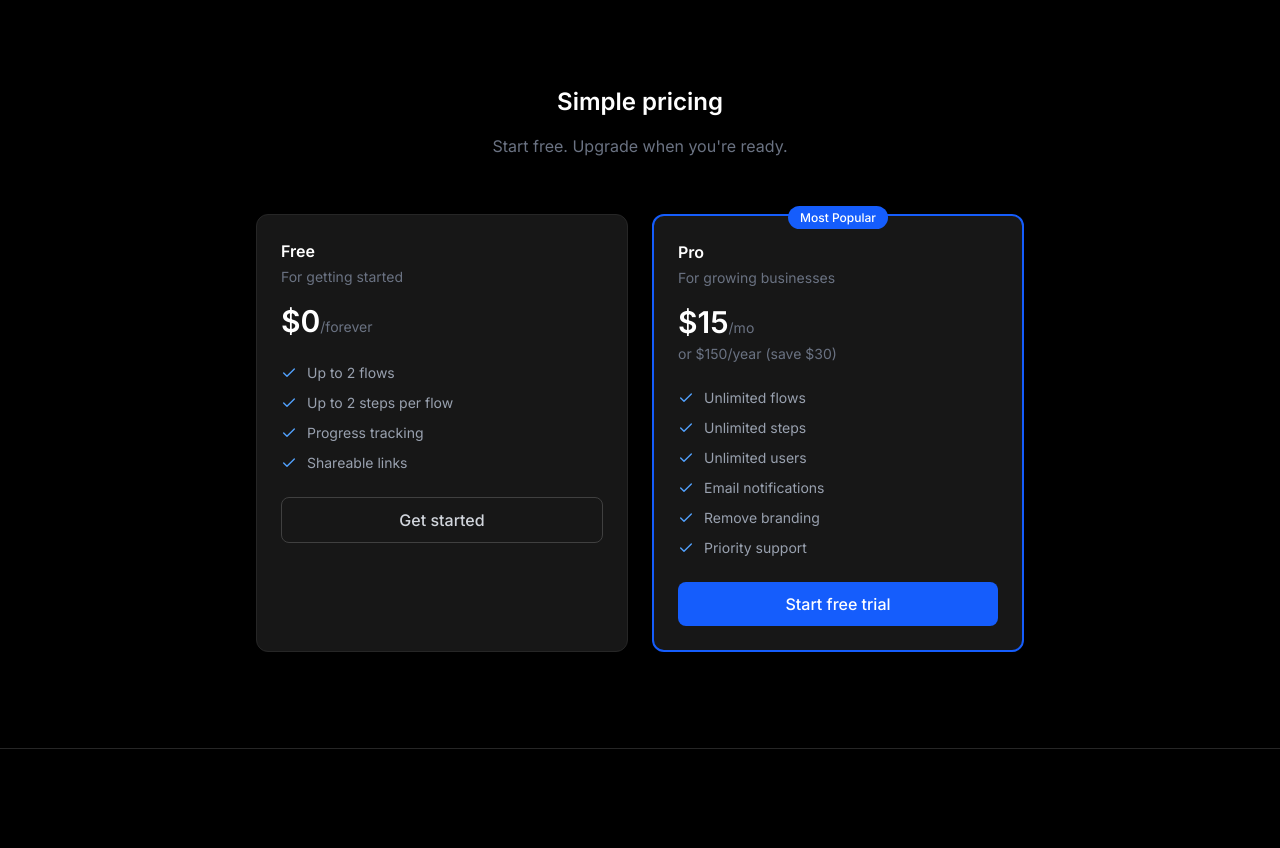
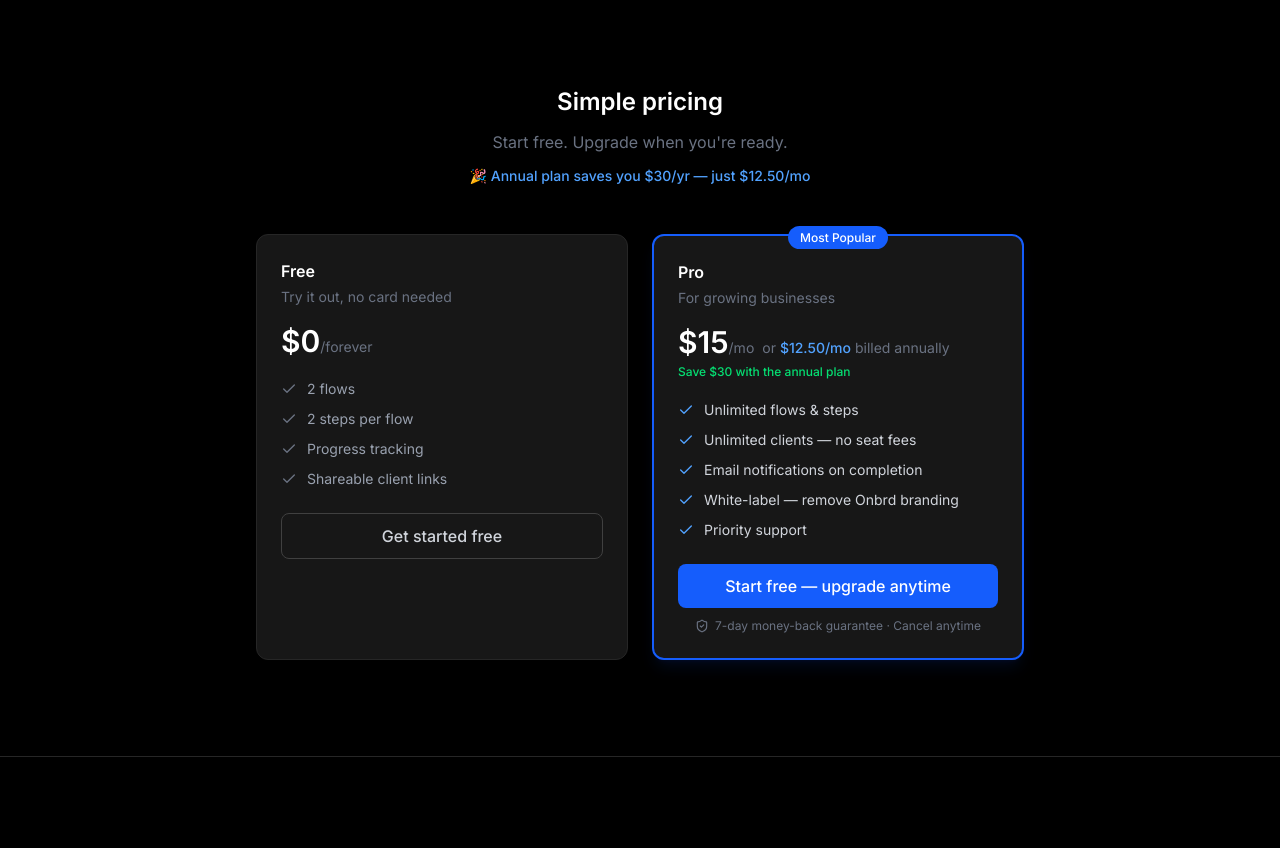
Before and after one commit to jp05831/onbrd, a Next.js app: page / in a window 1280 px wide. Shown: the part 1700-2548 px from the top of the page. Built offline with nearby package versions, Linux system fonts and the light colour scheme.

Commit message:
Improve billing page and landing pricing for conversion

```diff
--- a/app/dashboard/billing/page.tsx
+++ b/app/dashboard/billing/page.tsx
@@ -2,12 +2,12 @@
 
 import { useState, useEffect } from 'react'
 import { useSession } from 'next-auth/react'
-import { Check, Sparkles, AlertTriangle } from 'lucide-react'
+import { Check, Sparkles, AlertTriangle, ShieldCheck } from 'lucide-react'
 
 export default function BillingPage() {
   const { data: session, update } = useSession()
   const [currentPlan, setCurrentPlan] = useState<'free' | 'pro'>('free')
-  const [billingInterval, setBillingInterval] = useState<'month' | 'year'>('month')
+  const [billingInterval, setBillingInterval] = useState<'month' | 'year'>('year')
   const [loading, setLoading] = useState(false)
   const [cancelLoading, setCancelLoading] = useState(false)
   const [showCancelModal, setShowCancelModal] = useState(false)
@@ -47,7 +47,6 @@ export default function BillingPage() {
       if (data.success) {
         setCurrentPlan('free')
         setShowCancelModal(false)
-        // Refresh session to update plan
         await update()
         alert('Your subscription has been cancelled.')
       } else {
@@ -62,8 +61,8 @@ export default function BillingPage() {
   }
 
   const pricing = {
-    month: { price: 15, period: '/month', savings: null },
-    year: { price: 150, period: '/year', savings: 'Save $30' },
+    month: { displayPrice: '$15', period: '/mo', subtext: 'billed monthly', savings: null },
+    year: { displayPrice: '$12.50', period: '/mo', subtext: 'billed $150/yr', savings: 'Save $30' },
   }
 
   const selectedPrice = pricing[billingInterval]
@@ -74,6 +73,19 @@ export default function BillingPage() {
         <h1 className="text-2xl font-semibold text-gray-900 dark:text-white">Billing</h1>
         <p className="text-gray-500 dark:text-gray-400 mt-1">Manage your subscription and billing details.</p>
       </div>
+
+      {/* Value nudge for free users */}
+      {currentPlan === 'free' && (
+        <div className="bg-blue-50 dark:bg-blue-900/20 border border-blue-200 dark:border-blue-800/50 rounded-lg p-4 mb-6 flex items-start gap-3">
+          <Sparkles className="w-4 h-4 text-blue-600 dark:text-blue-400 mt-0.5 flex-shrink-0" />
+          <div>
+            <p className="text-sm font-medium text-blue-900 dark:text-blue-200">You&apos;re on the free plan</p>
+            <p className="text-sm text-blue-700 dark:text-blue-400 mt-0.5">
+              Limited to 2 flows and 2 steps each. Upgrade to Pro for unlimited flows, unlimited clients, and white-label branding.
+            </p>
+          </div>
+        </div>
+      )}
 
       {/* Current Plan */}
       <div className="bg-white dark:bg-neutral-900 border border-gray-200 dark:border-neutral-800 rounded-lg p-6 mb-6">
@@ -89,11 +101,10 @@ export default function BillingPage() {
               ? 'bg-blue-100 dark:bg-blue-900/50 text-blue-700 dark:text-blue-300'
               : 'bg-gray-100 dark:bg-neutral-800 text-gray-700 dark:text-gray-300'
           }`}>
-            {currentPlan === 'pro' ? 'Pro' : 'Free Trial'}
+            {currentPlan === 'pro' ? 'Pro' : 'Free'}
           </span>
         </div>
 
-        {/* Cancel Button for Pro users */}
         {currentPlan === 'pro' && (
           <div className="mt-4 pt-4 border-t border-gray-200 dark:border-neutral-800">
             <button
@@ -117,12 +128,18 @@ export default function BillingPage() {
               <h3 className="text-lg font-semibold text-gray-900 dark:text-white">Cancel Subscription</h3>
             </div>
             <p className="text-gray-600 dark:text-gray-300 mb-6">
-              Are you sure you want to cancel your Pro subscription? You'll lose access to:
+              Are you sure? You&apos;ll immediately lose access to:
             </p>
             <ul className="space-y-2 mb-6">
-              {['Unlimited flows', 'Unlimited steps', 'Email notifications', 'Priority support'].map((feature, i) => (
+              {[
+                'All flows beyond your first 2',
+                'Steps beyond 2 per flow',
+                'Email notifications',
+                'White-label branding',
+                'Priority support',
+              ].map((feature, i) => (
                 <li key={i} className="flex items-center gap-2 text-sm text-gray-600 dark:text-gray-400">
-                  <span className="w-1.5 h-1.5 bg-red-500 rounded-full" />
+                  <span className="w-1.5 h-1.5 bg-red-500 rounded-full flex-shrink-0" />
                   {feature}
                 </li>
               ))}
@@ -132,7 +149,7 @@ export default function BillingPage() {
                 onClick={() => setShowCancelModal(false)}
                 className="flex-1 py-2 border border-gray-200 dark:border-neutral-700 text-gray-700 dark:text-gray-300 text-sm font-medium rounded-md hover:bg-gray-50 dark:hover:bg-neutral-800"
               >
-                Keep Subscription
+                Keep My Plan
               </button>
               <button
                 onClick={handleCancel}
@@ -182,21 +199,22 @@ export default function BillingPage() {
           currentPlan === 'free' ? 'border-gray-300 dark:border-neutral-700' : 'border-gray-200 dark:border-neutral-800'
         }`}>
           <div className="flex items-center justify-between mb-4">
-            <h3 className="font-semibold text-gray-900 dark:text-white">Free Trial</h3>
+            <h3 className="font-semibold text-gray-900 dark:text-white">Free</h3>
             {currentPlan === 'free' && (
               <span className="text-xs font-medium text-gray-600 dark:text-gray-400">Current</span>
             )}
           </div>
-          <div className="mb-4">
+          <div className="mb-1">
             <span className="text-3xl font-semibold text-gray-900 dark:text-white">$0</span>
             <span className="text-gray-500 dark:text-gray-400">/forever</span>
           </div>
+          <p className="text-xs text-gray-400 dark:text-gray-500 mb-4">Try it out, no card needed</p>
           <ul className="space-y-3 mb-6">
             {[
-              'Up to 2 flows',
-              'Up to 2 steps per flow',
+              '2 flows',
+              '2 steps per flow',
               'Progress tracking',
-              'Shareable links',
+              'Shareable client links',
             ].map((feature, i) => (
               <li key={i} className="flex items-center gap-2 text-sm text-gray-600 dark:text-gray-400">
                 <Check className="w-4 h-4 text-gray-400 dark:text-gray-500 flex-shrink-0" />
@@ -212,18 +230,14 @@ export default function BillingPage() {
               Current Plan
             </button>
           ) : (
-            <button
-              className="w-full py-2 border border-gray-200 dark:border-neutral-700 text-gray-700 dark:text-gray-300 text-sm font-medium rounded-md hover:bg-gray-50 dark:hover:bg-neutral-800"
-            >
+            <button className="w-full py-2 border border-gray-200 dark:border-neutral-700 text-gray-700 dark:text-gray-300 text-sm font-medium rounded-md hover:bg-gray-50 dark:hover:bg-neutral-800">
               Downgrade
             </button>
           )}
         </div>
 
         {/* Pro Plan */}
-        <div className={`bg-white dark:bg-neutral-900 border-2 rounded-lg p-6 relative ${
-          currentPlan === 'pro' ? 'border-blue-600' : 'border-blue-600'
-        }`}>
+        <div className="bg-white dark:bg-neutral-900 border-2 border-blue-600 rounded-lg p-6 relative">
           <div className="absolute -top-3 left-1/2 -translate-x-1/2">
             <span className="inline-flex items-center gap-1 text-xs font-medium text-white bg-blue-600 px-3 py-1 rounded-full">
               <Sparkles className="w-3 h-3" />
@@ -236,20 +250,20 @@ export default function BillingPage() {
               <span className="text-xs font-medium text-blue-600 dark:text-blue-400">Current</span>
             )}
           </div>
-          <div className="mb-4">
-            <span className="text-3xl font-semibold text-gray-900 dark:text-white">${selectedPrice.price}</span>
+          <div className="mb-1">
+            <span className="text-3xl font-semibold text-gray-900 dark:text-white">{selectedPrice.displayPrice}</span>
             <span className="text-gray-500 dark:text-gray-400">{selectedPrice.period}</span>
             {selectedPrice.savings && (
               <span className="ml-2 text-sm text-green-600 dark:text-green-400 font-medium">{selectedPrice.savings}</span>
             )}
           </div>
+          <p className="text-xs text-gray-400 dark:text-gray-500 mb-4">{selectedPrice.subtext}</p>
           <ul className="space-y-3 mb-6">
             {[
-              'Unlimited flows',
-              'Unlimited steps per flow',
-              'Unlimited users',
-              'Email notifications',
-              'Remove branding',
+              'Unlimited flows & steps',
+              'Unlimited clients — no per-seat fees',
+              'Email notifications on completion',
+              'White-label — remove Onbrd branding',
               'Priority support',
             ].map((feature, i) => (
               <li key={i} className="flex items-center gap-2 text-sm text-gray-600 dark:text-gray-400">
@@ -266,13 +280,21 @@ export default function BillingPage() {
               Current Plan
             </button>
           ) : (
-            <button
-              onClick={handleUpgrade}
-              disabled={loading}
-              className="w-full py-2 bg-blue-600 text-white text-sm font-medium rounded-md hover:bg-blue-700 disabled:opacity-50"
-            >
-              {loading ? 'Loading...' : `Upgrade to Pro — $${selectedPrice.price}${selectedPrice.period}`}
-            </button>
+            <>
+              <button
+                onClick={handleUpgrade}
+                disabled={loading}
+                className="w-full py-2.5 bg-blue-600 text-white text-sm font-medium rounded-md hover:bg-blue-700 disabled:opacity-50 transition-colors"
+              >
+                {loading ? 'Loading...' : 'Upgrade to Pro'}
+              </button>
+              <div className="flex items-center justify-center gap-1.5 mt-2">
+                <ShieldCheck className="w-3.5 h-3.5 text-gray-400 dark:text-gray-500" />
+                <p className="text-center text-xs text-gray-400 dark:text-gray-500">
+                  7-day money-back guarantee · Cancel anytime
+                </p>
+              </div>
+            </>
           )}
         </div>
       </div>
@@ -292,20 +314,20 @@ export default function BillingPage() {
         <h3 className="font-medium text-gray-900 dark:text-white mb-4">Frequently Asked Questions</h3>
         <div className="bg-white dark:bg-neutral-900 border border-gray-200 dark:border-neutral-800 rounded-lg divide-y divide-gray-200 dark:divide-gray-700">
           <div className="p-4">
+            <h4 className="font-medium text-gray-900 dark:text-white text-sm">Do you offer a money-back guarantee?</h4>
+            <p className="text-sm text-gray-500 dark:text-gray-400 mt-1">Yes — if you&apos;re not satisfied within 7 days of upgrading, we&apos;ll refund you in full, no questions asked.</p>
+          </div>
+          <div className="p-4">
             <h4 className="font-medium text-gray-900 dark:text-white text-sm">Can I cancel anytime?</h4>
-            <p className="text-sm text-gray-500 dark:text-gray-400 mt-1">Yes, you can cancel your subscription at any time. You'll continue to have access until the end of your billing period.</p>
+            <p className="text-sm text-gray-500 dark:text-gray-400 mt-1">Yes, cancel whenever you want. You keep Pro access until the end of your billing period.</p>
           </div>
           <div className="p-4">
             <h4 className="font-medium text-gray-900 dark:text-white text-sm">What happens to my flows if I downgrade?</h4>
-            <p className="text-sm text-gray-500 dark:text-gray-400 mt-1">Your existing flows will remain, but you won't be able to create new ones beyond the free plan limit (2 flows, 2 steps each).</p>
+            <p className="text-sm text-gray-500 dark:text-gray-400 mt-1">Your existing flows are preserved, but you won&apos;t be able to create new ones beyond the free limit (2 flows, 2 steps each).</p>
           </div>
           <div className="p-4">
-            <h4 className="font-medium text-gray-900 dark:text-white text-sm">Do you offer refunds?</h4>
-            <p className="text-sm text-gray-500 dark:text-gray-400 mt-1">We offer a 7-day money-back guarantee if you're not satisfied with Pro.</p>
-          </div>
-          <div className="p-4">
-            <h4 className="font-medium text-gray-900 dark:text-white text-sm">What's included in unlimited users?</h4>
-            <p className="text-sm text-gray-500 dark:text-gray-400 mt-1">Pro plan allows unlimited clients to access and complete your onboarding flows — no per-user charges.</p>
+            <h4 className="font-medium text-gray-900 dark:text-white text-sm">What does &quot;unlimited clients&quot; mean?</h4>
+            <p className="text-sm text-gray-500 dark:text-gray-400 mt-1">Any number of clients can access and complete your onboarding flows — there are no per-user or per-seat charges on Pro.</p>
           </div>
         </div>
       </div>
--- a/app/page.tsx
+++ b/app/page.tsx
@@ -1,6 +1,6 @@
 import Link from 'next/link'
 import Image from 'next/image'
-import { Check, ArrowRight, Zap, Link2, BarChart3 } from 'lucide-react'
+import { Check, ArrowRight, Zap, Link2, BarChart3, ShieldCheck } from 'lucide-react'
 
 export default function LandingPage() {
   return (
@@ -173,26 +173,35 @@ export default function LandingPage() {
       </section>
 
       {/* Pricing */}
-      <section className="py-24 px-6 border-t border-neutral-800">
+      <section className="py-24 px-6 border-t border-neutral-800" id="pricing">
         <div className="max-w-3xl mx-auto">
-          <h2 className="text-2xl font-semibold text-white text-center mb-4">
+          <h2 className="text-2xl font-semibold text-white text-center mb-3">
             Simple pricing
           </h2>
-          <p className="text-gray-500 text-center mb-14">
+          <p className="text-gray-500 text-center mb-3">
             Start free. Upgrade when you&apos;re ready.
+          </p>
+          {/* Annual callout */}
+          <p className="text-center text-sm text-blue-400 font-medium mb-12">
+            🎉 Annual plan saves you $30/yr — just $12.50/mo
           </p>
           <div className="grid md:grid-cols-2 gap-6">
             {/* Free */}
             <div className="border border-neutral-800 rounded-xl p-6 bg-neutral-900">
               <h3 className="font-semibold text-white mb-1">Free</h3>
-              <p className="text-sm text-gray-500 mb-4">For getting started</p>
-              <div className="text-3xl font-semibold text-white mb-6">
+              <p className="text-sm text-gray-500 mb-4">Try it out, no card needed</p>
+              <div className="text-3xl font-semibold text-white mb-5">
                 $0<span className="text-sm font-normal text-gray-500">/forever</span>
               </div>
               <ul className="space-y-2.5 mb-6">
-                {['Up to 2 flows', 'Up to 2 steps per flow', 'Progress tracking', 'Shareable links'].map((f, i) => (
+                {[
+                  '2 flows',
+                  '2 steps per flow',
+                  'Progress tracking',
+                  'Shareable client links',
+                ].map((f, i) => (
                   <li key={i} className="flex items-center gap-2.5 text-sm text-gray-400">
-                    <Check className="w-4 h-4 text-blue-400 flex-shrink-0" />
+                    <Check className="w-4 h-4 text-gray-500 flex-shrink-0" />
                     {f}
                   </li>
                 ))}
@@ -201,12 +210,12 @@ export default function LandingPage() {
                 href="/signup"
                 className="block text-center py-2.5 border border-neutral-700 text-gray-300 font-medium rounded-lg hover:bg-neutral-800 hover:border-neutral-600 transition-colors"
               >
-                Get started
+                Get started free
               </Link>
             </div>
 
             {/* Pro */}
-            <div className="border-2 border-blue-600 rounded-xl p-6 bg-neutral-900 relative">
+            <div className="border-2 border-blue-600 rounded-xl p-6 bg-neutral-900 relative shadow-lg shadow-blue-600/10">
               <div className="absolute -top-3 left-1/2 -translate-x-1/2">
                 <span className="text-xs font-medium text-white bg-blue-600 px-3 py-1 rounded-full">
                   Most Popular
@@ -214,13 +223,22 @@ export default function LandingPage() {
               </div>
               <h3 className="font-semibold text-white mb-1">Pro</h3>
               <p className="text-sm text-gray-500 mb-4">For growing businesses</p>
-              <div className="text-3xl font-semibold text-white mb-1">
-                $15<span className="text-sm font-normal text-gray-500">/mo</span>
+              <div className="flex items-end gap-2 mb-1">
+                <div className="text-3xl font-semibold text-white">
+                  $15<span className="text-sm font-normal text-gray-500">/mo</span>
+                </div>
+                <span className="text-sm text-gray-500 pb-0.5">or <span className="text-blue-400 font-medium">$12.50/mo</span> billed annually</span>
               </div>
-              <p className="text-sm text-gray-500 mb-6">or $150/year (save $30)</p>
+              <p className="text-xs text-green-400 font-medium mb-5">Save $30 with the annual plan</p>
               <ul className="space-y-2.5 mb-6">
-                {['Unlimited flows', 'Unlimited steps', 'Unlimited users', 'Email notifications', 'Remove branding', 'Priority support'].map((f, i) => (
-                  <li key={i} className="flex items-center gap-2.5 text-sm text-gray-400">
+                {[
+                  'Unlimited flows & steps',
+                  'Unlimited clients — no seat fees',
+                  'Email notifications on completion',
+                  'White-label — remove Onbrd branding',
+                  'Priority support',
+                ].map((f, i) => (
+                  <li key={i} className="flex items-center gap-2.5 text-sm text-gray-300">
                     <Check className="w-4 h-4 text-blue-400 flex-shrink-0" />
                     {f}
                   </li>
@@ -230,8 +248,12 @@ export default function LandingPage() {
                 href="/signup"
                 className="block text-center py-2.5 bg-blue-600 text-white font-medium rounded-lg hover:bg-blue-700 transition-colors"
               >
-                Start free trial
+                Start free — upgrade anytime
               </Link>
+              <div className="flex items-center justify-center gap-1.5 mt-2.5">
+                <ShieldCheck className="w-3.5 h-3.5 text-gray-500" />
+                <p className="text-xs text-gray-500">7-day money-back guarantee · Cancel anytime</p>
+              </div>
             </div>
           </div>
         </div>
```
